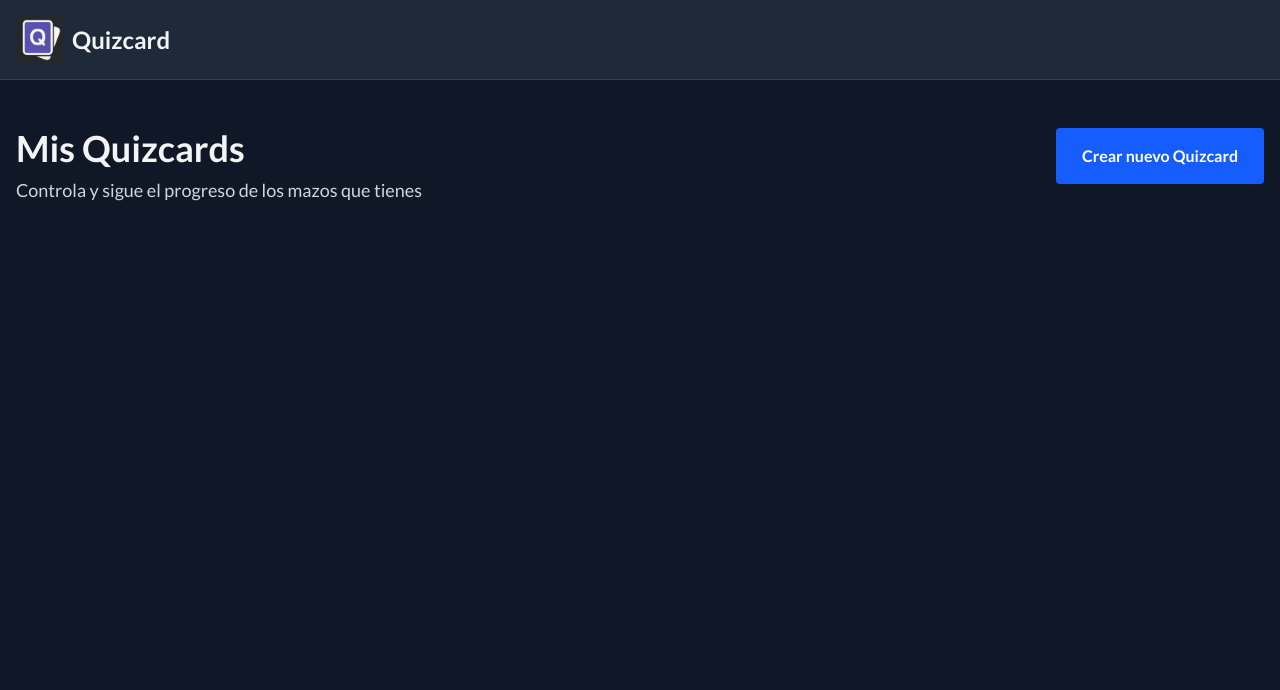
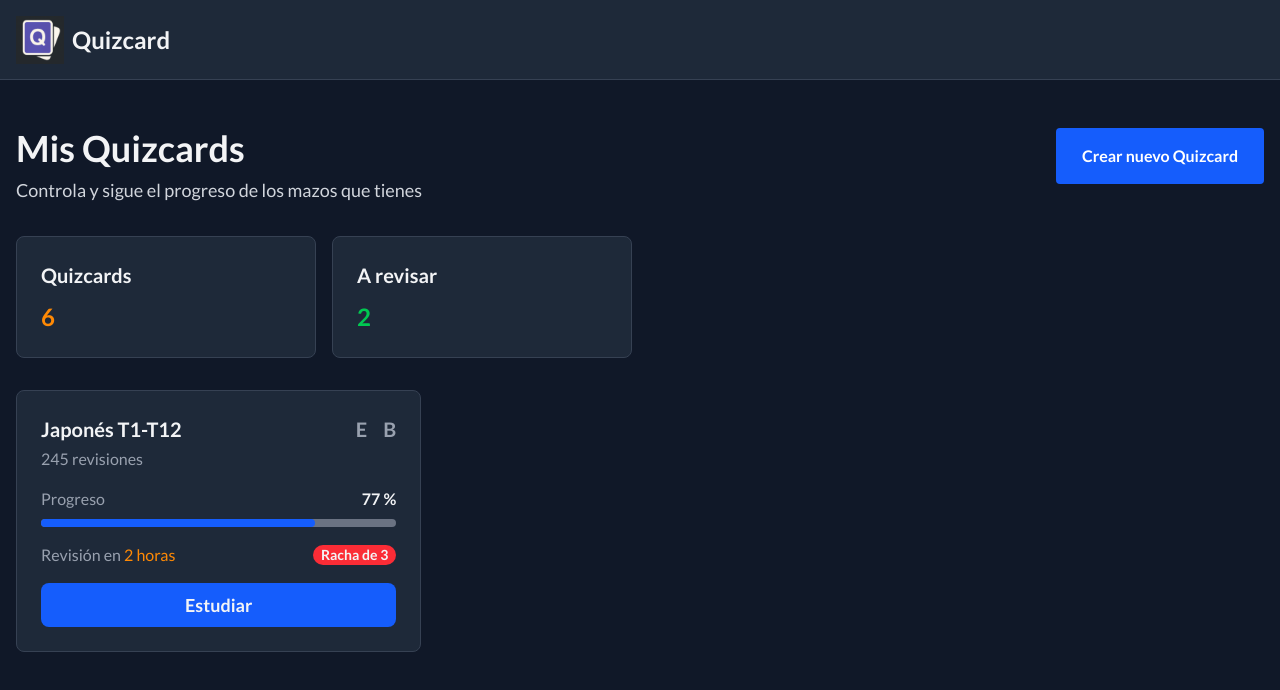
Before and after one commit to CMF-Keph/quizcard, a Next.js app: page / in a window 1280 px wide. Shown: the top 690 px of the page. Built offline with nearby package versions, Linux system fonts and the light colour scheme.

Commit message:
feat: home page

```diff
--- a/app/page.tsx
+++ b/app/page.tsx
@@ -12,6 +12,45 @@ const Home = () => {
           </button>
         </div>
       </div>
+      <div className="grid grid-cols-4 gap-4">
+        <div className="bg-gray-800 border border-gray-700 p-6 rounded-lg flex flex-col gap-3">
+          <p className="text-xl text-gray-100 font-semibold">Quizcards</p>
+          <span className="text-2xl text-orange-400 font-bold">6</span>
+        </div>
+        <div className="bg-gray-800 border border-gray-700 p-6 rounded-lg flex flex-col gap-3">
+          <p className="text-xl text-gray-100 font-semibold">A revisar</p>
+          <span className="text-2xl text-green-500 font-bold">2</span>
+        </div>
+      </div>
+      <div className="grid grid-cols-3 gap-4">
+        <div className="bg-gray-800 border border-gray-700 p-6 rounded-lg flex flex-col gap-4">
+          <div className="flex justify-between items-start">
+            <div className="gap-1 flex flex-col">
+              <p className="text-xl font-semibold">Japonés T1-T12</p>
+              <span className="text-gray-400">245 revisiones</span>
+            </div>
+            <div className="flex gap-4">
+              <button className="text-xl text-gray-400 font-semibold cursor-pointer">E</button>
+              <button className="text-xl text-gray-400 font-semibold cursor-pointer">B</button>
+            </div>
+          </div>
+          <div className="flex flex-col gap-2">
+            <div className="flex justify-between">
+              <p className="text-gray-400">Progreso</p>
+              <span className="text-gray-100 font-semibold">77 %</span>
+            </div>
+            <div className="relative">
+              <div className="w-full h-2 bg-gray-500 rounded-full"></div>
+              <div className="absolute w-[77%] bg-blue-600 rounded-full left-0 top-0 h-2"></div>
+            </div>
+          </div>
+          <div className="flex justify-between items-center">
+            <p className="text-gray-400">Revisión en <span className="text-orange-400">2 horas</span></p>
+            <span className="bg-red-500 rounded-full px-2 text-sm font-semibold">Racha de 3</span>
+          </div>
+          <button className="bg-blue-600 hover:bg-blue-700 p-2 rounded-lg font-semibold text-lg cursor-pointer">Estudiar</button>
+        </div>
+      </div>
     </div>
   )
 }
```
